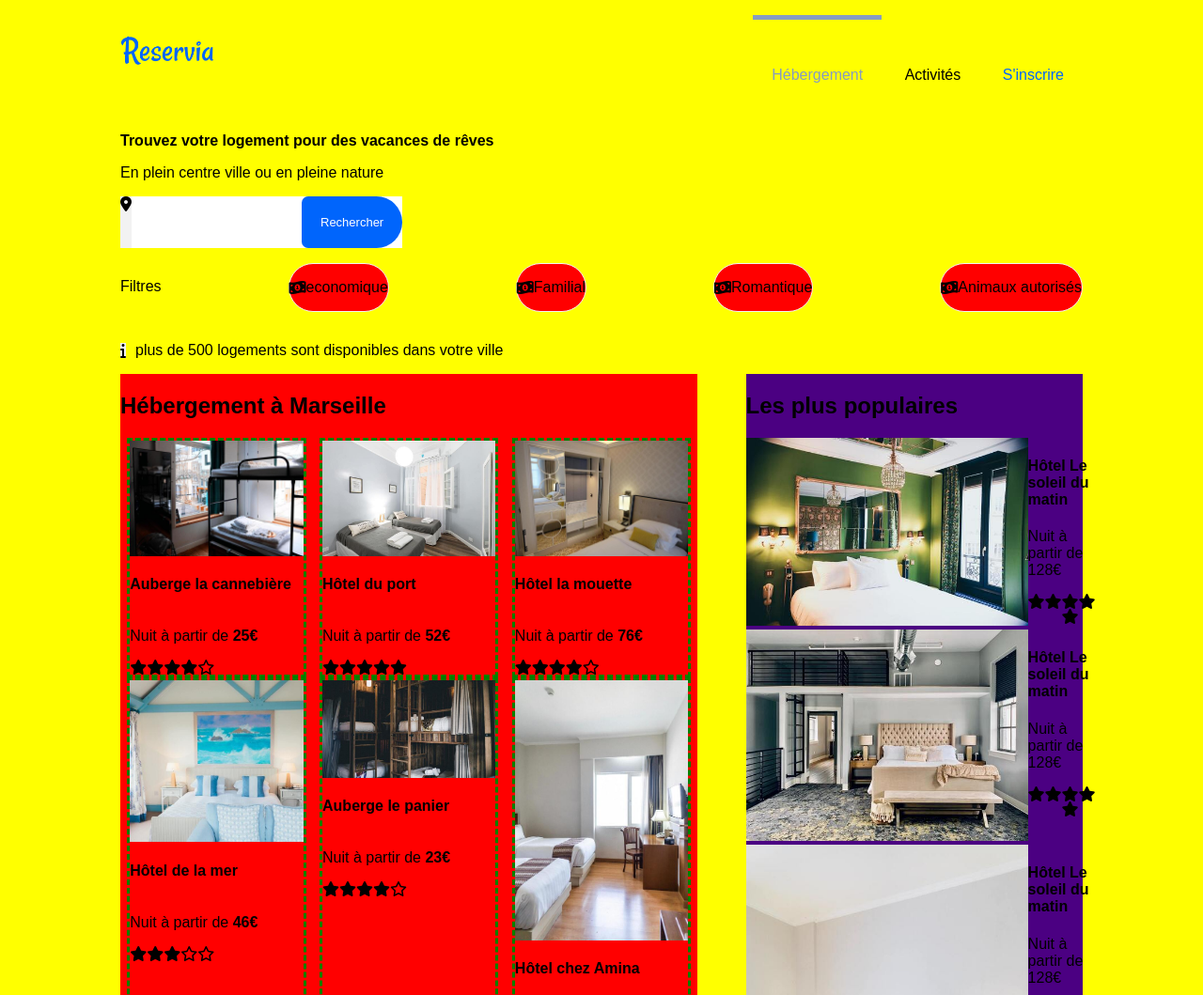
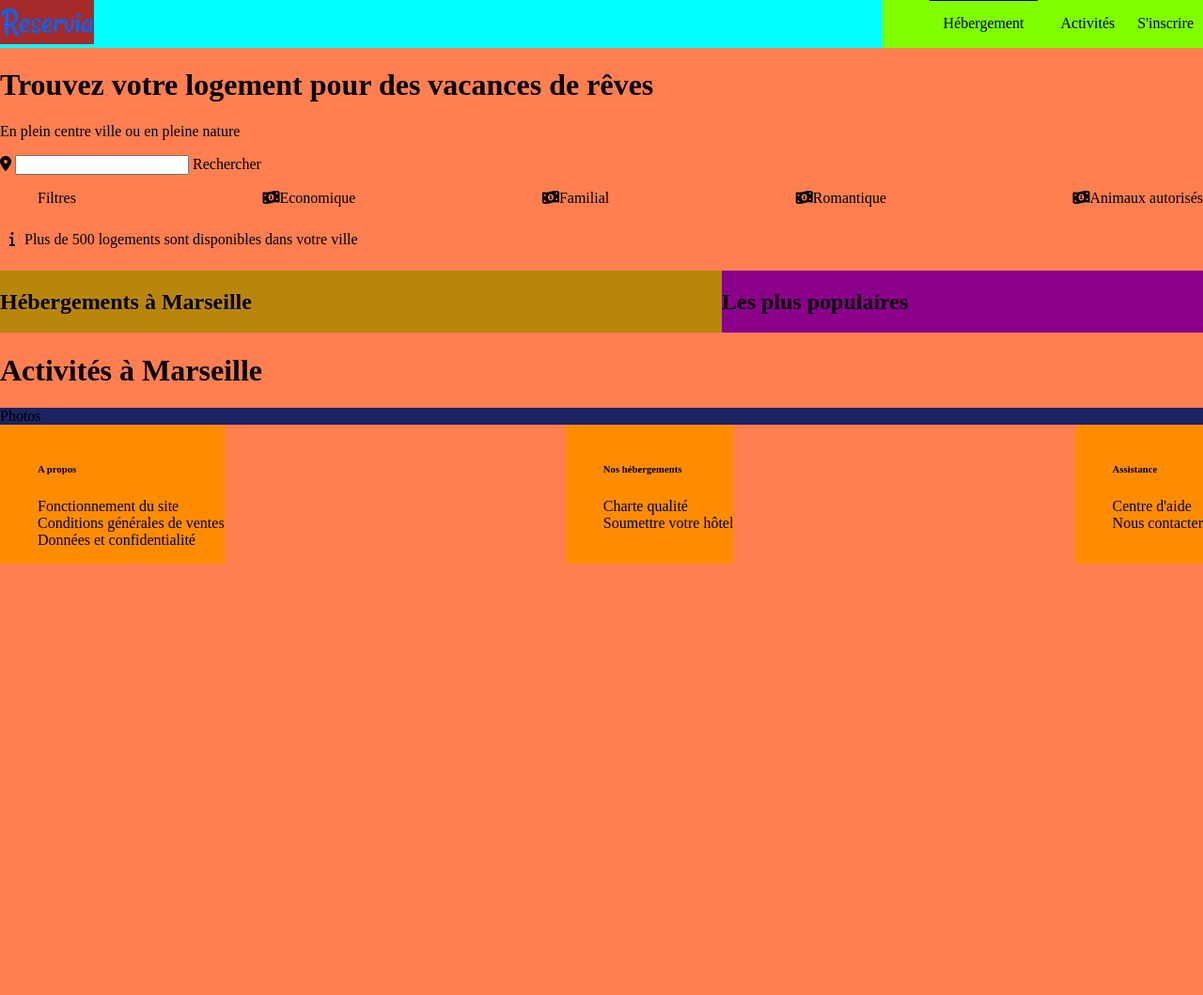
Before and after one commit to kevin-car/2---Transformer-une-maquette-fid-element-en-site-statique-, a plain HTML site: page index.html in a window 1280 px wide. Shown: the top 1059 px of the page at 94% size. After the commit the page ends 800 px from the top, so only its background shows below. Drawn offline with Linux system fonts and the light colour scheme.

Commit message:
Refait et simplifié, sans mise en forme et sans contenu - 13.01.2021

```diff
--- a/index.html
+++ b/index.html
@@ -7,11 +7,12 @@
     <script src="https://kit.fontawesome.com/a2ceaaed7f.js" crossorigin="anonymous"></script>
 </head>
 <body>
-<!--  d'entête -->
-    <div class="header">
+                    <!--  ENTETE -->
+    <header>
         <div class="logo">
             <img src="images/Reservia@3x.png">
         </div>
+
         <div class="menu">
             <ul>
                 <li id="hebergement">Hébergement</li>
@@ -19,151 +20,87 @@
                 <li id="inscrire">S'inscrire</li>
             </ul>
         </div>
-    </div>
+    </header>
 
 <!--  bannière qui affiche le titre et le petit commentaire-->
     <div class="banniere">
-        <p style="font-weight: bolder;">Trouvez votre logement pour des vacances de rêves</p>
+        <h1>Trouvez votre logement pour des vacances de rêves</h1>
         <p>En plein centre ville ou en pleine nature</p>
     </div>
 <!-- barre de recherche -->
     <div class="banniere_recherche">
-        <span id="icone_gps"><i class="fas fa-map-marker-alt"></i></span>
+        <i class="fas fa-map-marker-alt"></i>
         <input id="site-search" type="search"  name="q"
                 aria-label="Search through site content">
         <span id="cliquer_rechercher">Rechercher</span>
     </div>
 <!-- barre des filtres  -->
-    <div class="banniere3">
+    <div class="filtres">
             <ul id="liste_filtres">
-                <span><p> Filtres</p></span>
-                <li><i class="fas fa-money-bill-wave-alt"></i><p>economique</p></li>
-                <li><i class="fas fa-money-bill-wave-alt"></i>Familial</li>
-                <li><i class="fas fa-money-bill-wave-alt"></i>Romantique</li>
-                <li><i class="fas fa-money-bill-wave-alt"></i>Animaux autorisés</li>
+                <div> Filtres</div>
+                <div><i class="fas fa-money-bill-wave-alt"></i>Economique</div>
+                <div><i class="fas fa-money-bill-wave-alt"></i>Familial</div>
+                <div><i class="fas fa-money-bill-wave-alt"></i>Romantique</div>
+                <div><i class="fas fa-money-bill-wave-alt"></i>Animaux autorisés</div>
             </ul>
     </div>
 <!-- barre du commentaire -->
     <div class="nb_logement">
-        <i class="fas fa-info"></i>
-        <p>plus de 500 logements sont disponibles dans votre ville</p>
+        <p> <i class="fas fa-info"></i>Plus de 500 logements sont disponibles dans votre ville</p>
     </div>
-<!-- Les 2 blocs d'hotels -->
-    <div class="hebergements">
 
-        <div class="Marseille">
-            <h2>Hébergement à Marseille</h2>
-            <div class="hotels_marseille">
-                <div class="cadre_hotel">
-                    <img src="images/hebergements/4_small/marcus-loke-WQJvWU_HZFo-unsplash.jpg" alt="">
-                    <h4>Auberge la cannebière</h4>
-                    <p>Nuit à partir de <b>25€</b></p>
-                    <div class="etoile"><i class="fas fa-star"></i><i class="fas fa-star"></i><i class="fas fa-star"><i class="fas fa-star"></i></i><i class="far fa-star"></i></div>
-                </div>
-                <div class="cadre_hotel">
-                    <img src="images/hebergements/4_small/fred-kleber-gTbaxaVLvsg-unsplash.jpg" alt="">
-                    <h4>Hôtel du port</h4>
-                    <p>Nuit à partir de <b>52€</b></p>
-                    <div class="etoile"><i class="fas fa-star"></i><i class="fas fa-star"></i><i class="fas fa-star"><i class="fas fa-star"></i></i><i class="fas fa-star"></i></div>
-                </div>
-                <div class="cadre_hotel">
-                    <img src="images/hebergements/4_small/reisetopia-B8WIgxA_PFU-unsplash.jpg" alt="">
-                    <h4>Hôtel la mouette</h4>
-                    <p>Nuit à partir de <b>76€</b></p>
-                    <div class="etoile"><i class="fas fa-star"></i><i class="fas fa-star"></i><i class="fas fa-star"><i class="fas fa-star"></i></i><i class="far fa-star"></i></div>
-                </div>
-                <div class="cadre_hotel">
-                    <img src="images/hebergements/4_small/annie-spratt-Eg1qcIitAuA-unsplash.jpg" alt="">
-                    <h4>Hôtel de la mer</h4>
-                    <p>Nuit à partir de <b>46€</b></p>
-                    <div class="etoile"><i class="fas fa-star"></i><i class="fas fa-star"></i><i class="fas fa-star"><i class="far fa-star"></i></i><i class="far fa-star"></i></div>
-                </div>
-                <div class="cadre_hotel">
-                    <img src="images/hebergements/4_small/nicate-lee-kT-ZyaiwBe0-unsplash.jpg" alt="">
-                    <h4>Auberge le panier</h4>
-                    <p>Nuit à partir de <b>23€</b></p>
-                    <div class="etoile"><i class="fas fa-star"></i><i class="fas fa-star"></i><i class="fas fa-star"><i class="fas fa-star"></i></i><i class="far fa-star"></i></div>
-                </div>
-                <div class="cadre_hotel">
-                    <img src="images/hebergements/4_small/febrian-zakaria-M6S1WvfW68A-unsplash.jpg" alt="">
-                    <h4>Hôtel chez Amina</h4>
-                    <p>Nuit à partir de <b>96€</b></p>
-                    <div class="etoile"><i class="fas fa-star"></i><i class="fas fa-star"></i><i class="fas fa-star"><i class="fas fa-star"></i></i><i class="fas fa-star"></i></div>
-                </div>
+
+    <section id="hebergements">
+        <div id="marseille">
+            <h1> Hébergements à Marseille</h1>
+            <div id="marseille_hotels">
+
             </div>
-            <h3>Afficher plus</h3>
         </div>
 
-        <div class="populaire">
-            <h2>Les plus populaires</h2>
-            <div class="hotels_populaires">
-                <div class="images_populaire">
-                    <img src="images\hebergements\4_small/emile-guillemot-Bj_rcSC5XfE-unsplash.jpg" alt="">
-                </div>
-                <div class="texte_populaire">
-                    <h4>Hôtel Le soleil du matin</h4>
-                    <p>Nuit à partir de 128€</p>
-                    <div class="etoile"><i class="fas fa-star"></i><i class="fas fa-star"></i><i class="fas fa-star"><i class="fas fa-star"></i></i><i class="fas fa-star"></i></div>
-                </div>
+        <div id="populaires">
+            <h1> Les plus populaires</h1>
+            <div id="populaires_hotels">
+
             </div>
 
-            <div class="hotels_populaires">
-                <div class="images_populaire">
-                    <img src="images\hebergements\4_small/aw-creative-VGs8z60yT2c-unsplash.jpg" alt="">
-                </div>
-                <div class="texte_populaire">
-                    <h4>Hôtel Le soleil du matin</h4>
-                    <p>Nuit à partir de 128€</p>
-                    <div class="etoile"><i class="fas fa-star"></i><i class="fas fa-star"></i><i class="fas fa-star"><i class="fas fa-star"></i></i><i class="fas fa-star"></i></div>
-                </div>
-            </div>
 
-            <div class="hotels_populaires">
-                <div class="images_populaire">
-                    <img src="images\hebergements\4_small/febrian-zakaria-sjvU0THccQA-unsplash.jpg" alt="">
-                </div>
-                <div class="texte_populaire">
-                    <h4>Hôtel Le soleil du matin</h4>
-                    <p>Nuit à partir de 128€</p>
-                    <div class="etoile"><i class="fas fa-star"></i><i class="fas fa-star"></i><i class="fas fa-star"><i class="fas fa-star"></i></i><i class="fas fa-star"></i></div>
-                </div>
-            </div>
         </div>
+    </section>
+
+    <div>
+        <h1>Activités à Marseille</h1>
     </div>
-<!-- Activités à marseille -->
-    <div>
-        <h2>Activités à Marseille</h2>
-  </div>
-<!-- pied de page -->
-    <footer>
-        <div id="a_propos">
-        <h6>A propos</h6>
-            <nav>
-                <ul>
-                    <li>Fonctionnement du site</li>
-                    <li>Conditions générales de vente</li>
-                    <li>Données et confidentialités</li>
-                </ul>
-            </nav>
+
+    <section id="activites">
+        Photos
+    </section>
+
+    <footer id="pied_de_page">
+
+        <div class="bloc_footer">
+            <ul>
+                <h6> A propos </h6>
+                <li>Fonctionnement du site</li>
+                <li>Conditions générales de ventes</li>
+                <li>Données et confidentialité</li>
+            </ul>
         </div>
-    </footer>
-    <div id="Nos_hebergements">
-    <h6>Nos hébergements</h6>
-        <nav>
+
+        <div class="bloc_footer">
             <ul>
+                <h6> Nos hébergements </h6>
                 <li>Charte qualité</li>
-                <li>Soumettre votre hotel</li>
+                <li>Soumettre votre hôtel</li>
             </ul>
-        </nav>
-    </div>
-    <div id="Assistance">
-    <h6>Assistance</h6>
-        <nav>
+        </div>
+
+        <div class="bloc_footer">
             <ul>
+                <h6> Assistance </h6>
                 <li>Centre d'aide</li>
                 <li>Nous contacter</li>
             </ul>
-        </nav>
-    </div>
-</body>
-</html>
+        </div>
+
+    </footer>
--- a/style.css
+++ b/style.css
@@ -1,174 +1,117 @@
 body{
-    margin: 0px;
-    font-family: 'Raleway', sans-serif;
-    background-color: yellow;
-    margin-left: 10%;
-    margin-right: 10%;
-    margin-top: 0%;
+    background-color: coral;
+    margin: 0;
+    padding: 0;
 }
-
 
 li{
     list-style: none;
 }
 
-.header{
+/* ENTETE */
+
+header{
     display: flex;
-    flex-direction: row;
     justify-content: space-between;
-    align-items: flex-start;
-}
-
-.menu ul li{
-    list-style: none;
-    display: inline-block;
-    padding: 20px;
-    padding-top: 50px;
-}
-
-ul{
-    margin: none;
-}
-
-#hebergement{
-    border-top: 5px;
-    border-top-style: solid;
-    border-color: hsl(217, 32%, 64%);
-    color: hsl(217, 32%, 64%);
-}
-
-#inscrire{
-    color: #0065FC;
+    background-color: aqua;
 }
 
 .logo img{
     width: 100px;
-    padding-top: 30px;
-    font-size: 20px;
+    background-color: brown;
 }
 
-.banniere_recherche{
-    display: inline-flex;
-    justify-content: flex-start;
-    background-color: white;
-    vertical-align: middle;
 
+.menu ul li {
+    list-style: none;
+    display: inline;
+    margin: 10px;
 }
 
-#site-search{
-    background-color: white;
-    border: none;
-    margin-left: 10;
+.menu{
+    float: right;
+    background-color: chartreuse;
 }
 
-#icone_gps{
-    background-color: #F2F2F2;
-    padding:0px;
-    align-items: center;
+#hebergement{
+    border-top: 1px black solid;
+    padding: 15px;
 }
 
-#cliquer_rechercher{
-    background-color:#0065FC;
-    color: white;
-    font-size: small;
-    padding:20px;
-    border: 0px #F2F2F2 solid;
-    border-radius: 10px 40px 40px 10px;
+/* TITRES  */
+
+/* TITRES  */
+/* BARRE DE RECHERCHE */
+
+.banniere_recherche{
+    display: inline;
 }
 
+/* BARRE DES FILTRES  */
+
 #liste_filtres{
-    display: flex;
-    justify-content: space-between;
-    padding-left: 0px;
-}
-
-#titre_filtres{
-    margin-top: 0;
-    margin-bottom: 0;
-    border: 0px blue dashed;
-}
-
-/*     BANNIERE OU IL Y A LES FILTRES */
-
-.banniere3 ul li {
-    border: 1px #F2F2F2 SOLID;
-    border-radius: 40px 40px 40px 40px;
-}
-
-.banniere3 ul li {
-    display: flex;
-    background-color: red;
-    align-items: center;
-}
-
-.banniere3 ul #titre_filtres {
-    border: 0;
-    background-color: none;
-    justify-content: space-between 5px;
-}
-
-/*      BARRE DU COMMENTAIRE  */
-
-.nb_logement{
-    display: flex;
-    align-items: center;
-    }
-
-.nb_logement i{
-    margin-right: 10px;
-    background-color: #F2F2F2
-}
-
-/*  HOTELS A marseille  */
-
-.hebergements{
     display: flex;
     flex-direction: row;
     justify-content: space-between;
 }
 
-.Marseille{
-    background-color: red;
-    width: 60%;
+#liste_filtres div{
+    display: flex;
     flex-direction: row;
-    justify-content: space-between;
-    flex-wrap: wrap;
+    align-items: flex-center;
 }
 
-.populaire{
-    background-color: indigo;
-    width: 35%;
+/* barre du commentaire */
+
+.nb_logement p i {
+    padding: 10px;
 }
 
-.hotels_marseille{
+
+/* HEBERGEMENTS */
+
+#hebergements{
+    background-color: cyan;
     display: flex;
     flex-direction: row;
-    flex-wrap: wrap;
-    justify-content: space-around;
+    width: 100%;
 }
 
-.cadre_hotel{
+#marseille{
+    background-color: darkgoldenrod;
+    display: flex;
+    width: 60%;
+}
+
+#populaires{
+    background-color: darkmagenta;
+    width: 40%;
+}
+
+
+
+/* ACTIVITES A MARSEILLE */
+
+#activites{
+    background-color: rgb(28, 35, 97);
+}
+
+
+/* Pied de Page  */
+
+#pied_de_page{
+    display: flex;
+    justify-content: space-between;
+}
+
+.bloc_footer{
+    background-color: darkorange;
     display: flex;
     flex-direction: column;
-    border: 3px green dashed;
-    width: 30%;
-    height: auto;
 }
 
-.etoile{
+.bloc_footer ul{
     display: flex;
-    flex-direction: row;
-}
-
-/*      HOTELS EN PROMO   */
-
-.hotels_populaires{
-    display: flex;
-    flex-direction: row;
-    justify-content: center;
-    justify-content: space-between;
+    flex-direction: column;
 
 }
-
-.images_populaire img{
-max-width: 300px;}
```
